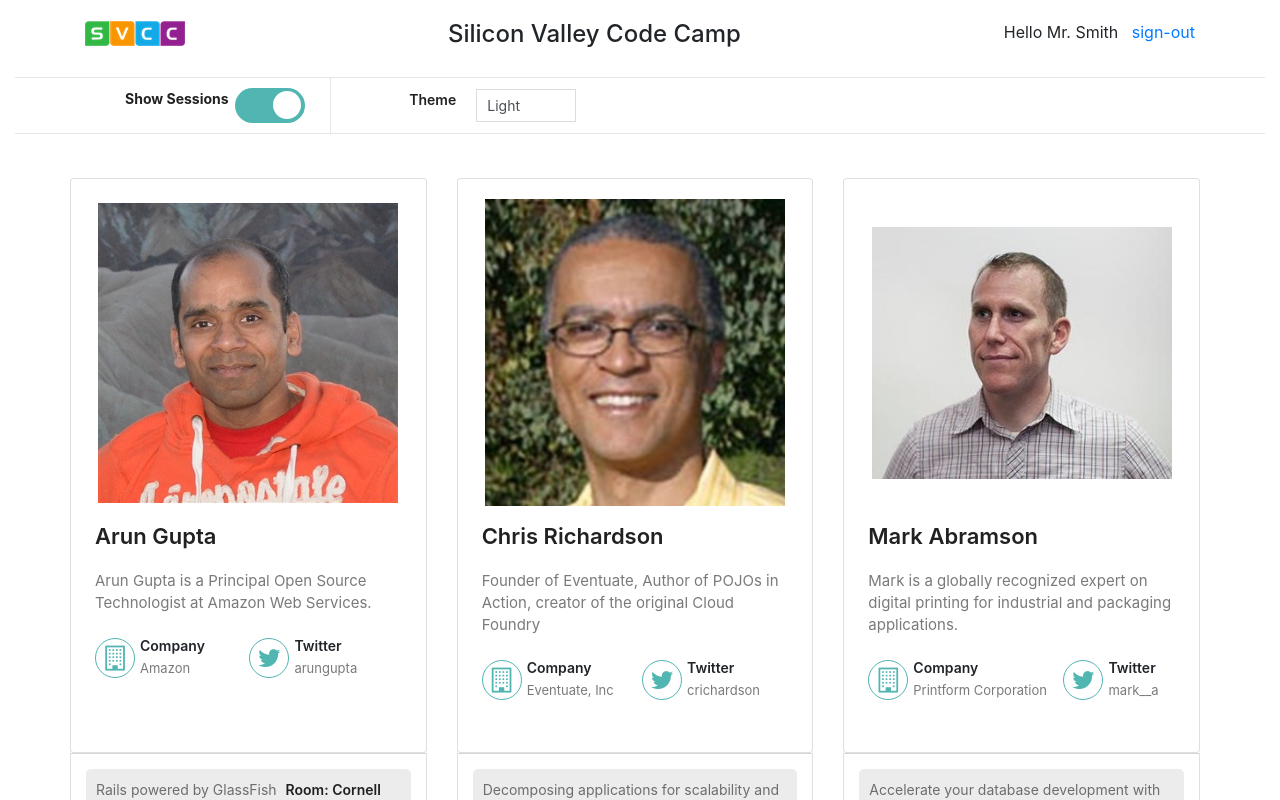
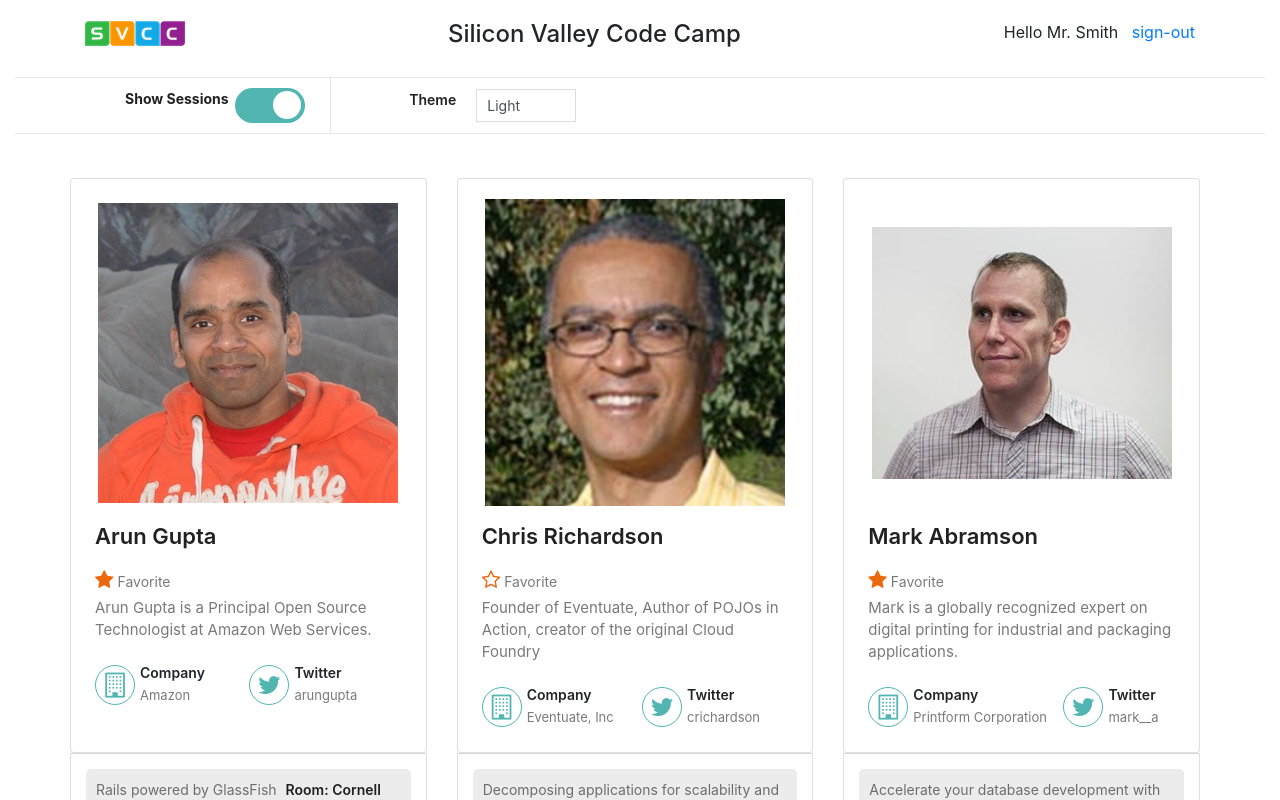
Before and after one commit to SeiSilver/speaker-web-react-nextjs, a Next.js app: page / in a window 1280 px wide. Shown: the top 800 px of the page. Built offline with nearby package versions, Linux system fonts and the light colour scheme.

Commit message:
add favourite button

```diff
--- a/src/component/speaker/SpeakerCard.js
+++ b/src/component/speaker/SpeakerCard.js
@@ -2,13 +2,13 @@ import SessionList from "../session/SessionList";
 import SpeakerImage from "./SpeakerImage";
 import SpeakerDemographics from "./SpeakerDemographics";
 
-const SpeakerCard = ({speaker, showSessions}) => {
+const SpeakerCard = ({speaker, showSessions, onFavoriteToggle}) => {
   const {id, first, last, sessions} = speaker;
   return (
     <div className="col-xs-12 col-sm-12 col-md-6 col-lg-4 col-sm-12 col-xs-12">
       <div className="card card-height p-4 mt-4">
         <SpeakerImage id={id} first={first} last={last}/>
-        <SpeakerDemographics {...speaker} />
+        <SpeakerDemographics {...speaker} onFavoriteToggle={onFavoriteToggle} />
       </div>
 
       {
--- a/src/component/speaker/SpeakerDemographics.js
+++ b/src/component/speaker/SpeakerDemographics.js
@@ -1,3 +1,5 @@
+import SpeakerFavourite from "./SpeakerFavourite";
+
 const SpeakerDemographics = ({
                                first,
                                last,
@@ -5,7 +7,9 @@ const SpeakerDemographics = ({
                                company,
                                twitterHandle,
                                favorite,
+                               onFavoriteToggle
                              }) => {
+
   return (
     <div className="speaker-info">
       <div className="d-flex justify-content-between mb-3">
@@ -13,6 +17,10 @@ const SpeakerDemographics = ({
           {first} {last}
         </h3>
       </div>
+      <SpeakerFavourite
+        isFavorite={favorite}
+        onFavoriteToggle={onFavoriteToggle}
+      />
       <div>
         <p className="card-description">{bio}</p>
         <div className="social d-flex flex-row mt-4">
--- /dev/null
+++ b/src/component/speaker/SpeakerFavourite.js
@@ -0,0 +1,16 @@
+const SpeakerFavourite = ({isFavorite, onFavoriteToggle}) => {
+  return (
+    <div className="action padB1">
+      <span onClick={onFavoriteToggle}>
+        <i
+          className={
+            isFavorite === true ? "fa fa-star orange" : "fa fa-star-o orange"
+          }
+        />{" "}
+        Favorite{" "}
+      </span>
+    </div>
+  );
+}
+
+export default SpeakerFavourite;
--- a/src/component/speaker/SpeakerList.js
+++ b/src/component/speaker/SpeakerList.js
@@ -6,12 +6,32 @@ const SpeakerList = ({showSessions}) => {
 
   const [speakerData, setSpeakerData] = useState(data);
 
+  const onFavoriteToggle = (id) => {
+
+    const currentSpeaker = speakerData.find(s => s.id === id);
+    const updateCurrentSpeaker = {
+      ...currentSpeaker,
+      favorite: !currentSpeaker.favorite
+    };
+    // const speakerNewData = speakerData.map(data => data.id === id ? updateCurrentSpeaker : data
+    // );
+    const speakerNewData = [...speakerData, updateCurrentSpeaker];
+    setSpeakerData(speakerNewData);
+  }
+
   return (
     <div className="container speakers-list">
       <div className="row">
         {
-          speakerData.map(
-            speaker => <SpeakerCard key={speaker.id} speaker={speaker} showSessions={showSessions}/>
+          speakerData.map(speaker =>
+            <SpeakerCard
+              key={speaker.id}
+              speaker={speaker}
+              showSessions={showSessions}
+              onFavoriteToggle={() => {
+                onFavoriteToggle(speaker.id)
+              }}
+            />
           )
         }
       </div>
```
